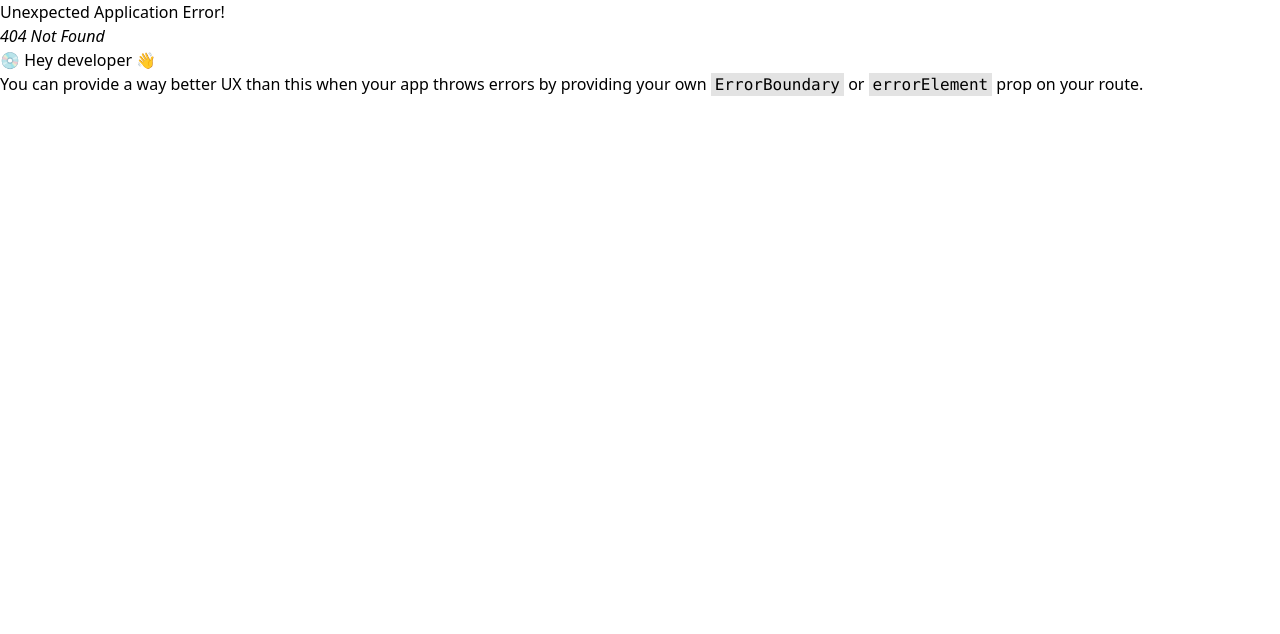
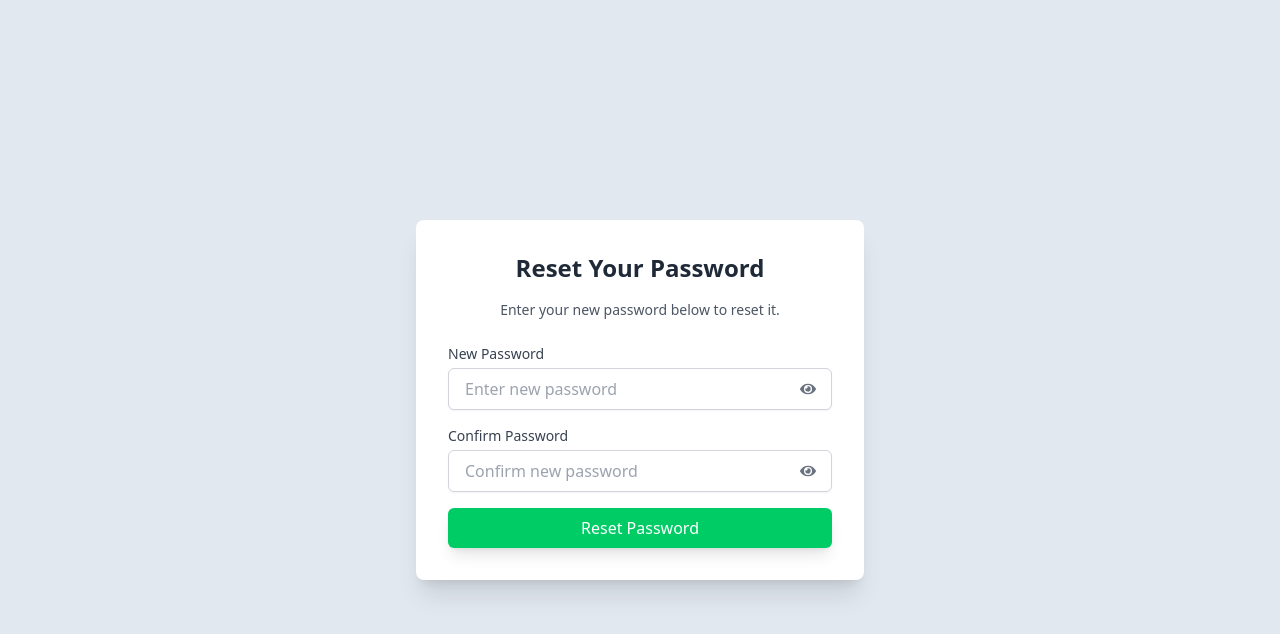
Before and after one commit to Rana-Mubashir/ChatApp-Frontend, a React (Vite) app in the folder vite-project/: page /resetpassword/1 in a window 1280 px wide. Before the commit this address had no page. Shown: the top 634 px of the page. Built offline with nearby package versions, Linux system fonts and the light colour scheme.

Commit message:
changes done

```diff
--- a/vite-project/src/main.jsx
+++ b/vite-project/src/main.jsx
@@ -17,6 +17,7 @@ import Cancel from './pages/stripe/components/Cancel.jsx'
 import Success from './pages/stripe/components/Success.jsx'
 import { ToastContainer } from "react-toastify";
 import "react-toastify/dist/ReactToastify.css";
+import ResetPassword from './pages/ResetPassword.jsx'
 
 const router = createBrowserRouter(
   createRoutesFromElements(
@@ -28,7 +29,7 @@ const router = createBrowserRouter(
       <Route path='/checkout' element={<StripePayment />} />
       <Route path='/success' element={<Success />} />
       <Route path='/cancel' element={<Cancel />} />
-
+      <Route path='/resetpassword/:userid' element={<ResetPassword />} />
     </Route>
   )
 )
--- a/vite-project/src/pages/LoginPage.jsx
+++ b/vite-project/src/pages/LoginPage.jsx
@@ -24,7 +24,7 @@ function LoginPage() {
     register: registerForgot,
     handleSubmit: handleSubmitForgot,
     formState: { errors: errorsForgot },
-    setValue:setValueForgot
+    setValue: setValueForgot
   } = useForm();
 
   const [emailLoader, setEmailLoader] = useState(false)
@@ -36,7 +36,7 @@ function LoginPage() {
 
   const closeModal = () => {
     setIsOpen(false);
-    setValue('email','')
+    setValue('email', '')
   };
 
   const openModal2 = () => {
@@ -45,7 +45,7 @@ function LoginPage() {
 
   const closeModal2 = () => {
     setIsOpen2(false);
-    setValueForgot('email','')
+    setValueForgot('email', '')
   };
 
   async function handleEmailVerification(data) {
@@ -71,8 +71,17 @@ function LoginPage() {
 
   async function sendResetPasswordRequest(data) {
     try {
-      console.log("data", data)
+
+      const res = await axios.get(`/api/user/sendresetlink/${data.email}`)
+      if (res) {
+        toast.success(res?.data?.message, {
+          theme: "colored",
+        })
+      }
     } catch (error) {
+      toast.error(error?.response?.data?.message, {
+        theme: "colored",
+      });
       console.log("error in sending reset password link", error)
     }
   }
--- /dev/null
+++ b/vite-project/src/pages/ResetPassword.jsx
@@ -0,0 +1,155 @@
+import React from "react";
+import { useForm } from "react-hook-form";
+import { useParams } from "react-router-dom";
+import { toast } from "react-toastify";
+import axios from "axios";
+import { useState } from "react";
+import { FaEye, FaEyeSlash } from "react-icons/fa";
+import { useNavigate } from "react-router-dom";
+
+
+function ResetPassword() {
+    const {
+        register,
+        handleSubmit,
+        watch,
+        formState: { errors },
+    } = useForm();
+
+    const [showNewPassword, setShowNewPassword] = useState(false);
+    const [showConfirmPassword, setShowConfirmPassword] = useState(false);
+    const navigate = useNavigate()
+
+    const { userid } = useParams()
+
+    const newPassword = watch("newPassword");
+
+    async function handleResetPassword(values) {
+        const data = {
+            userId: userid,
+            password: values.newPassword,
+            confirmPassword: values.confirmPassword
+        }
+        try {
+            const res = await axios.put('/api/user/resetpassword', data)
+            if (res) {
+                toast.success(res?.data?.message, {
+                    theme: "colored",
+                })
+                console.log("res for reset password", res)
+                setTimeout(() => {
+                    navigate('/home')
+                }, 2000);
+            }
+        } catch (error) {
+            toast.error(error?.response?.data?.message, {
+                theme: "colored",
+            });
+            console.log("error in reset password", error)
+        }
+    }
+
+    return (
+        <div className="min-h-screen flex items-center justify-center bg-slate-200">
+            <div className="bg-white shadow-xl rounded-lg p-8 max-w-md w-full">
+                <h2 className="text-2xl font-bold text-gray-800 text-center mb-4">
+                    Reset Your Password
+                </h2>
+                <p className="text-sm text-gray-600 text-center mb-6">
+                    Enter your new password below to reset it.
+                </p>
+                <form onSubmit={handleSubmit(handleResetPassword)}>
+                    {/* New Password Field */}
+                    <div className="mb-4 relative">
+                        <label
+                            htmlFor="newPassword"
+                            className="block text-sm font-medium text-gray-700"
+                        >
+                            New Password
+                        </label>
+                        <input
+                            id="newPassword"
+                            type={showNewPassword ? "text" : "password"}
+                            placeholder="Enter new password"
+                            {...register("newPassword", {
+                                required: "New password is required",
+                                minLength: {
+                                    value: 8,
+                                    message: "Password must be at least 8 characters long",
+                                },
+                                pattern: {
+                                    value:
+                                        /^(?=.*[A-Za-z])(?=.*\d)(?=.*[@$!%*?&])[A-Za-z\d@$!%*?&]{8,}$/,
+                                    message:
+                                        "Password must include letters, numbers, and special characters",
+                                },
+                            })}
+                            className={`mt-1 block w-full px-4 py-2 border ${errors.newPassword
+                                ? "border-red-500 focus:border-red-500"
+                                : "border-gray-300 focus:border-[#00CC66]"
+                                } rounded-md shadow-sm focus:ring-[#00CC66] outline-none`}
+                        />
+                        <button
+                            type="button"
+                            className="absolute top-[68%] right-4 transform -translate-y-1/2 text-gray-500 focus:outline-none"
+                            onClick={() => setShowNewPassword(!showNewPassword)}
+                        >
+                            {showNewPassword ? <FaEyeSlash /> : <FaEye />}
+                        </button>
+                        {errors.newPassword && (
+                            <p className="text-red-500 text-sm mt-1">
+                                {errors.newPassword.message}
+                            </p>
+                        )}
+                    </div>
+
+                    {/* Confirm Password Field */}
+                    <div className="mb-4 relative">
+                        <label
+                            htmlFor="confirmPassword"
+                            className="block text-sm font-medium text-gray-700"
+                        >
+                            Confirm Password
+                        </label>
+                        <input
+                            id="confirmPassword"
+                            type={showConfirmPassword ? "text" : "password"}
+                            placeholder="Confirm new password"
+                            {...register("confirmPassword", {
+                                required: "Confirm password is required",
+                                validate: (value) =>
+                                    value === newPassword || "Passwords do not match",
+                            })}
+                            className={`mt-1 block w-full px-4 py-2 border ${errors.confirmPassword
+                                ? "border-red-500 focus:border-red-500"
+                                : "border-gray-300 focus:border-[#00CC66]"
+                                } rounded-md shadow-sm focus:ring-[#00CC66] outline-none`}
+                        />
+                        <button
+                            type="button"
+                            className="absolute top-[68%] right-4 transform -translate-y-1/2 text-gray-500 focus:outline-none"
+                            onClick={() => setShowConfirmPassword(!showConfirmPassword)}
+                        >
+                            {showConfirmPassword ? <FaEyeSlash /> : <FaEye />}
+                        </button>
+                        {errors.confirmPassword && (
+                            <p className="text-red-500 text-sm mt-1">
+                                {errors.confirmPassword.message}
+                            </p>
+                        )}
+                    </div>
+
+                    {/* Submit Button */}
+                    <button
+                        type="submit"
+                        className="w-full bg-[#00CC66] hover:bg-[#009955] text-white py-2 px-4 rounded-md shadow-lg transition duration-300"
+                    >
+                        Reset Password
+                    </button>
+                </form>
+            </div>
+        </div>
+    );
+}
+
+export default ResetPassword;
```
